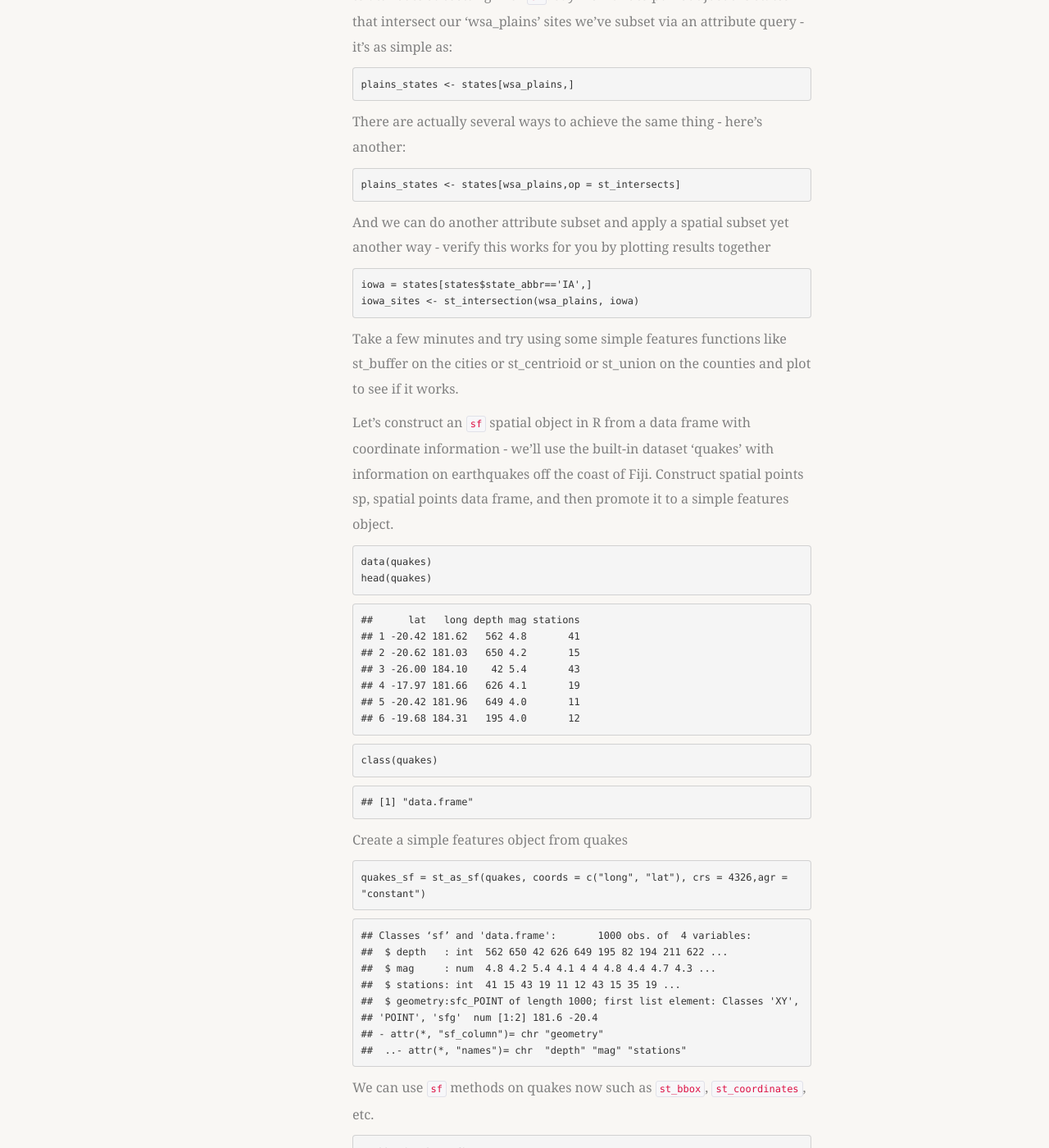
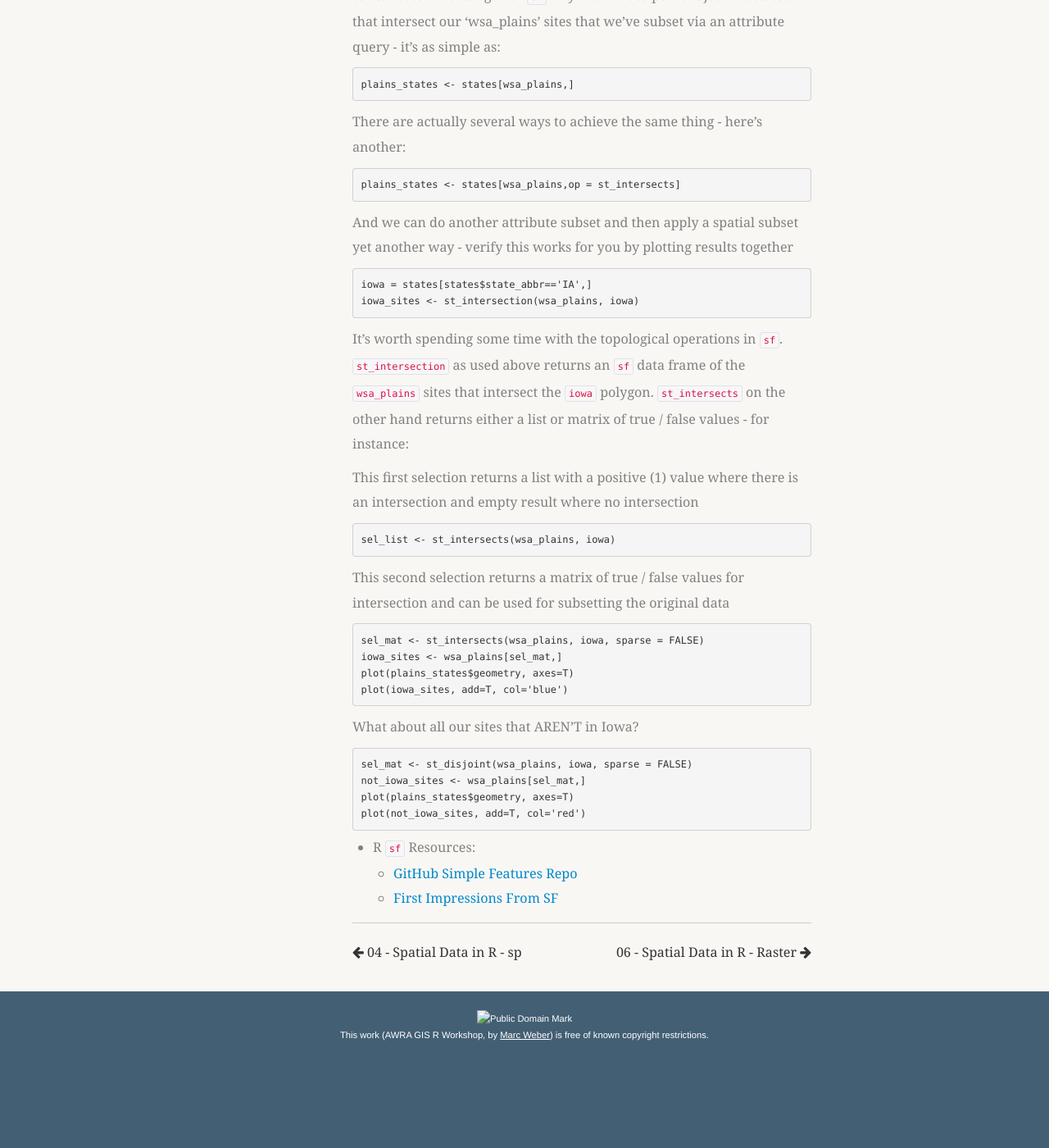
Before and after one commit to mhweber/AWRA_GIS_R_Workshop, a Jekyll site: the page built from _posts/2018-04-22-05-Spatial-Data-In-R-sf.md, in a window 1280 px wide and 1400 px high, scrolled down 5429 px. Shown: the whole window at 82% size. Built offline with Jekyll 4.4.1, drawn with Linux system fonts in a browser that asks for light colours; nearby versions of some CDN libraries; some web fonts are replaced; library files that are not in the unit come from our copies; after the commit the page ends 6733 px from its top, so only the background shows below that; some of the changed text lies outside the part shown.

Commit message:
Latest updates

````diff
--- a/_posts/2018-04-22-05-Spatial-Data-In-R-sf.md
+++ b/_posts/2018-04-22-05-Spatial-Data-In-R-sf.md
@@ -131,7 +131,7 @@ ggplot(wsa_plains) +
 
 ![WSASites_ggplot](/AWRA_GIS_R_Workshop/figure/WSASites_ggplot.png)
 
-Now let's grab some administrative boundary data, for instance US states.  After bringing in, let's examine coordinate system and compare with coordinate system of the WSA data we already have loaded.  Remember, in sf, as with sp, we need to have data in the same CRS in order to do any kind of spatial operations involving both datasets.
+Now let's grab some administrative boundary data, for instance US states.  After bringing in, let's examine the coordinate system and compare with the coordinate system of the WSA data we already have loaded.  Remember, in sf, as with sp, we need to have data in the same CRS in order to do any kind of spatial operations involving both datasets.
 
 ```r
 states  <- us_states()
@@ -152,7 +152,7 @@ plot(wsa_plains$geometry, col='blue',add=TRUE)
 
 ![States_WSASites.png](/AWRA_GIS_R_Workshop/figure/States_WSASites.png)
 
-Spatial subsetting is an essential spatial task and can be performed akin to attribute subsetting with `sf`.  Say we want to pull out just the states that intersect our 'wsa_plains' sites we've subset via an attribute query - it's as simple as:
+Spatial subsetting is an essential spatial task and can be performed akin to attribute subsetting with `sf`.  Say we want to pull out just the states that intersect our 'wsa_plains' sites that we've subset via an attribute query - it's as simple as:
 
 ```r
 plains_states <- states[wsa_plains,]
@@ -164,91 +164,43 @@ There are actually several ways to achieve the same thing - here's another:
 plains_states <- states[wsa_plains,op = st_intersects]
 ```
 
-And we can do another attribute subset and apply a spatial subset yet another way - verify this works for you by plotting results together
+And we can do another attribute subset and then apply a spatial subset yet another way - verify this works for you by plotting results together
 
 ```r
 iowa = states[states$state_abbr=='IA',]
 iowa_sites <- st_intersection(wsa_plains, iowa)
 ```
 
-Take a few minutes and try using some simple features functions like st_buffer on the cities or st_centrioid or st_union on the counties and plot to see if it works.
+It's worth spending some time with the topological operations in `sf`.  `st_intersection` as used above returns an `sf` data frame of the `wsa_plains` sites that intersect the `iowa` polygon.  `st_intersects` on the other hand returns either a list or matrix of true / false values - for instance:
 
-Let's construct an `sf`  spatial object in R from a data frame with coordinate information - we'll use the built-in dataset 'quakes' with information on earthquakes off the coast of Fiji.  Construct spatial points sp, spatial points data frame, and then promote it to a simple features object.
+This first selection returns a list with a positive (1) value where there is an intersection and empty result where no intersection
 
 ```r
-data(quakes)
-head(quakes)
-```
-
-```
-##      lat   long depth mag stations
-## 1 -20.42 181.62   562 4.8       41
-## 2 -20.62 181.03   650 4.2       15
-## 3 -26.00 184.10    42 5.4       43
-## 4 -17.97 181.66   626 4.1       19
-## 5 -20.42 181.96   649 4.0       11
-## 6 -19.68 184.31   195 4.0       12
-```
-
-```r
-class(quakes)
-```
-
-```
-## [1] "data.frame"
-```
-
-Create a simple features object from quakes
-
-```r
-quakes_sf = st_as_sf(quakes, coords = c("long", "lat"), crs = 4326,agr = "constant")
+sel_list <- st_intersects(wsa_plains, iowa)
 ```
 
 
+This second selection returns a matrix of true / false values for intersection and can be used for subsetting the original data
+
 ```r
-## Classes ‘sf’ and 'data.frame':	1000 obs. of  4 variables:
-##  $ depth   : int  562 650 42 626 649 195 82 194 211 622 ...
-##  $ mag     : num  4.8 4.2 5.4 4.1 4 4 4.8 4.4 4.7 4.3 ...
-##  $ stations: int  41 15 43 19 11 12 43 15 35 19 ...
-##  $ geometry:sfc_POINT of length 1000; first list element: Classes 'XY',
-## 'POINT', 'sfg'  num [1:2] 181.6 -20.4
-## - attr(*, "sf_column")= chr "geometry"
-##  ..- attr(*, "names")= chr  "depth" "mag" "stations"
+sel_mat <- st_intersects(wsa_plains, iowa, sparse = FALSE)
+iowa_sites <- wsa_plains[sel_mat,]
+plot(plains_states$geometry, axes=T)
+plot(iowa_sites, add=T, col='blue')
 ```
 
-We can use `sf` methods on quakes now such as `st_bbox`, `st_coordinates`, etc.
+What about all our sites that AREN'T in Iowa?
 
 ```r
-st_bbox(quakes_sf)
+sel_mat <- st_disjoint(wsa_plains, iowa, sparse = FALSE)
+not_iowa_sites <- wsa_plains[sel_mat,]
+plot(plains_states$geometry, axes=T)
+plot(not_iowa_sites, add=T, col='red')
 ```
 
-```r
-##         min    max
-## long 165.67 188.13
-## lat  -38.59 -10.72
-```
 
-```r
-head(st_coordinates(quakes_sf))
-```
 
-```r
-##       X      Y
-## 1 181.62 -20.42
-## 2 181.03 -20.62
-## 3 184.10 -26.00
-## 4 181.66 -17.97
-## 5 181.96 -20.42
-## 6 184.31 -19.68
-```
 
-And plot...
-
-```r
-plot(quakes_sf[,3],cex=log(quakes_sf$depth/100), pch=21, bg=24, lwd=.4, axes=T)
-```
-
-![Quakes](/AWRA_GIS_R_Workshop/figure/Quakes.png)
 
 - R `sf` Resources:
 
````
Also changed, not shown: figure/Iowa_sites.png (added), figure/Not_Iowa_sites.png (added).
